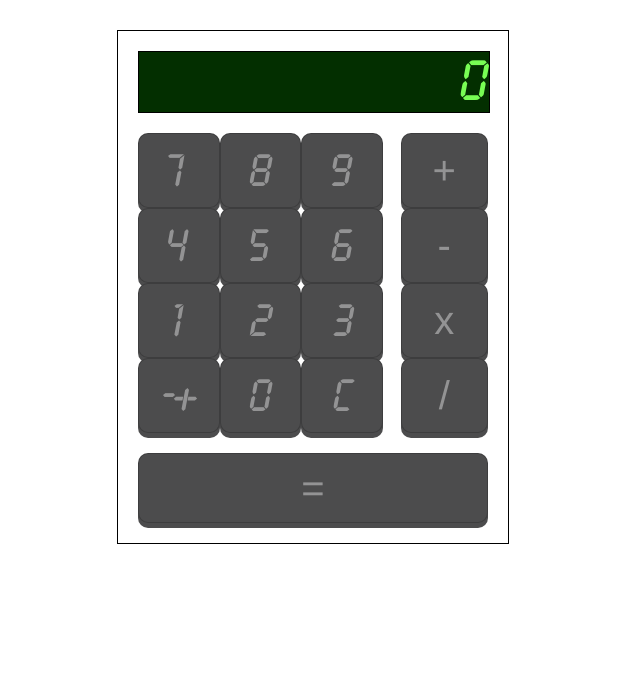
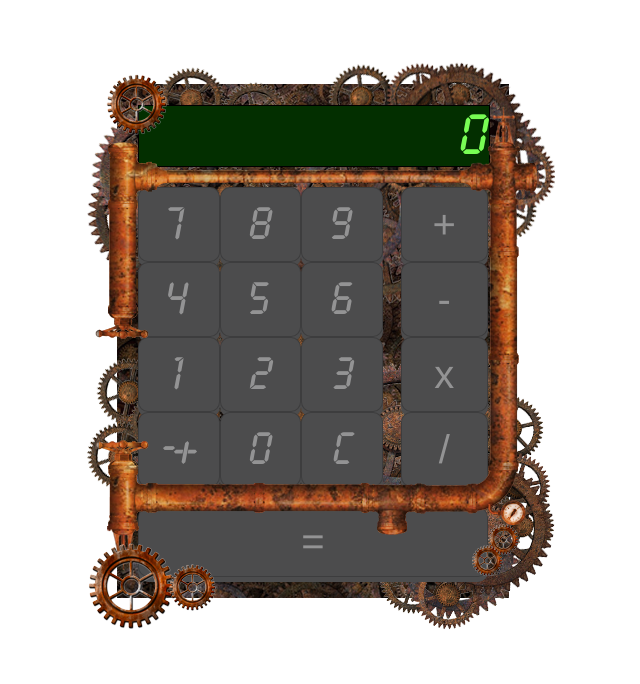
Before and after one commit to tomstrat/Calculator, a plain HTML site: page index.html in a window 1280 px wide. Shown: the whole page, without its empty margins (327-967 px from the left). Drawn offline with Linux system fonts and the light colour scheme.

Commit message:
added background images and fit them perfectly!

```diff
--- a/index.html
+++ b/index.html
@@ -1,11 +1,12 @@
 <!DOCTYPE html>
-<hmtl>
+<html>
 
   <head>
     <link rel="stylesheet" type="text/css" href="style.css">
   </head>
 
   <body>
+    <div id="bgContainer">
       <div id="calcContainer">
         <div id="topBar">
           <div id="error"></div>
@@ -53,6 +54,8 @@
           <button class="equals">=</button>
         </div>
       </div>
+      <img src="resources/images/Front.png">
+    </div>
     <script src="functions.js"></script>
   </body>
-</hmtl>
+</html>
--- a/style.css
+++ b/style.css
@@ -7,10 +7,9 @@
 }
 
 #calcContainer{
-  border: 1px solid black;
   width: 350px;
   height: 470;
-  margin: 30px auto;
+  margin: auto auto;
   padding: 20px;
 }
 #topBar{
@@ -164,3 +163,21 @@ button::-moz-focus-inner {
   transition: transform 50ms;
   transform: translateY(4px);
 }
+
+#bgContainer{
+  margin: 50px auto;
+  display: flex;
+  align-items: center;
+  width: 485px;
+  height: 581px;
+  background-image: url("resources/images/Back_Full.png");
+  background-repeat: no-repeat;
+  background-position: 15px 0px;
+}
+
+img{
+  position:absolute;
+  z-index: 10;
+  padding-left: 15px;
+  pointer-events: none;
+}
```
Lines whose indentation alone changed are shown as unchanged.
